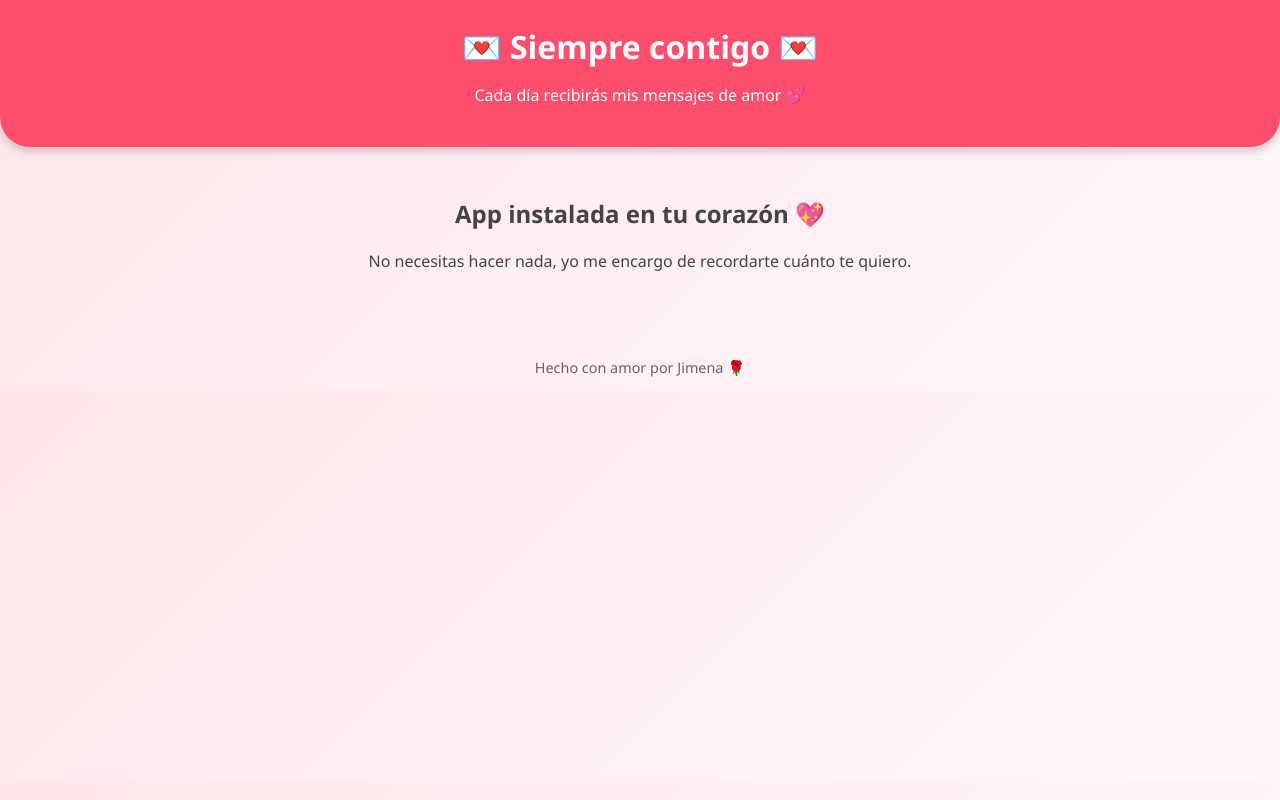
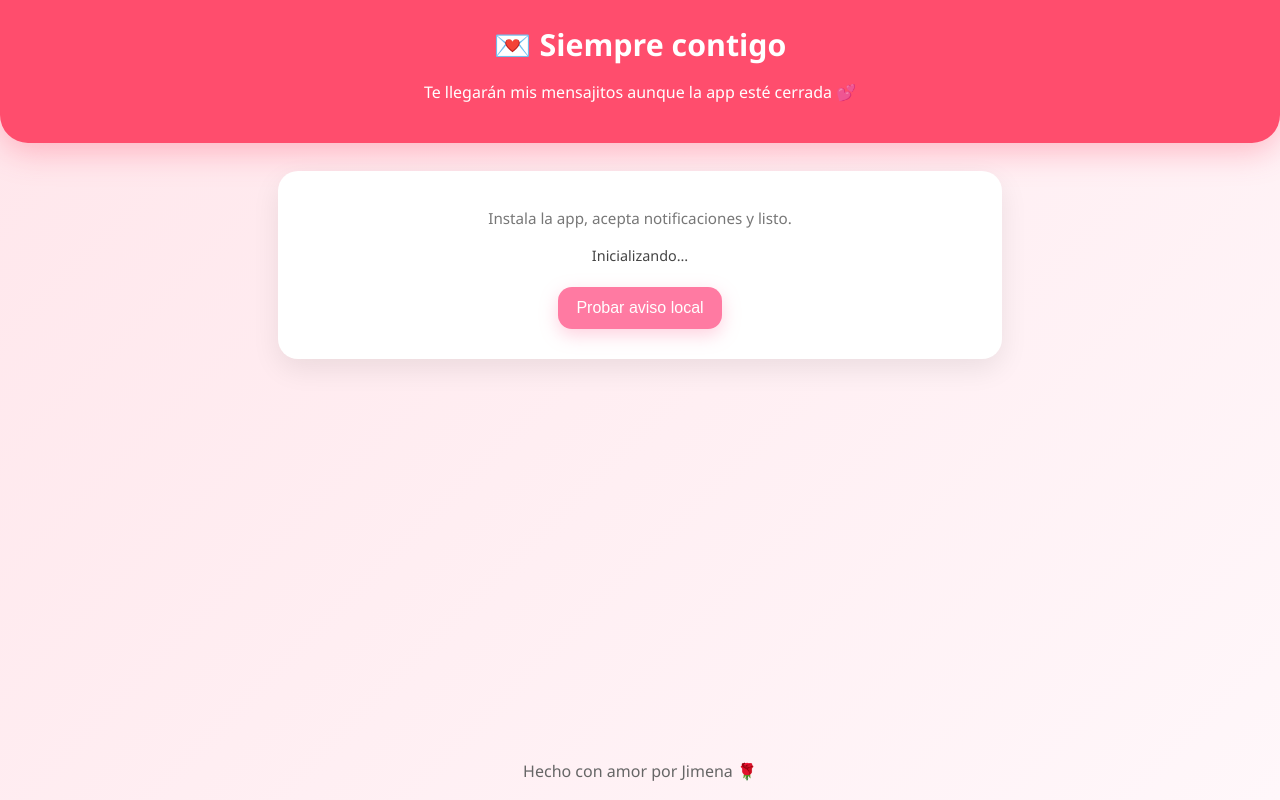
Before and after one commit to Jimena2002-flow/Alarma-, a plain HTML site: page index.html in a window 1280 px wide. Drawn offline with Linux system fonts and the light colour scheme.

Commit message:
edite y guarde

```diff
--- a/app.js
+++ b/app.js
@@ -5,6 +5,7 @@
   // https://firebase.google.com/docs/web/setup#available-libraries
 
   // Your web app's Firebase configuration
+  // For Firebase JS SDK v7.20.0 and later, measurementId is optional
   // For Firebase JS SDK v7.20.0 and later, measurementId is optional
   const firebaseConfig = {
     apiKey: "AIzaSyCD9cQ5DIy5GLAgpjSFy9ouNlDXRY97MWs",
@@ -58,7 +59,7 @@ async function initMessaging() {
   // Obtén token del dispositivo (usa VAPID PUBLIC KEY de Firebase)
   try {
     const token = await getToken(messaging, {
-      vapidKey: "TU_VAPID_KEY",
+      vapidKey: "3HUZU6huVKEom2W8A6PeBXC6PxnSfEYXYn4LGiggKWk",
       serviceWorkerRegistration: swReg
     });
 
--- a/index.html
+++ b/index.html
@@ -1,59 +1,64 @@
 <!DOCTYPE html>
 <html lang="es">
 <head>
-  <meta charset="UTF-8">
-  <meta name="viewport" content="width=device-width, initial-scale=1.0">
+  <meta charset="UTF-8" />
+  <meta name="viewport" content="width=device-width, initial-scale=1" />
   <title>Jota&Jota 💖</title>
-  <link rel="manifest" href="manifest.json">
+  <link rel="manifest" href="manifest.json" />
+  <meta name="theme-color" content="#ff4d6d" />
   <style>
-    body {
-      font-family: 'Segoe UI', sans-serif;
-      text-align: center;
-      background: linear-gradient(135deg, #ffe6eb, #fff7fa);
-      margin: 0;
-      padding: 0;
-      color: #444;
+    body{
+      font-family: 'Segoe UI', system-ui, Arial, sans-serif;
+      margin:0; padding:0; text-align:center; color:#444;
+      background:linear-gradient(135deg,#ffe6eb,#fff7fa);
+      display:flex; min-height:100vh; flex-direction:column;
     }
-
-    header {
-      background: #ff4d6d;
-      color: white;
-      padding: 25px;
-      border-radius: 0 0 30px 30px;
-      box-shadow: 0 4px 10px rgba(0,0,0,0.2);
+    header{
+      background:#ff4d6d; color:#fff; padding:24px 16px;
+      border-radius:0 0 28px 28px; box-shadow:0 8px 32px rgba(255,77,109,.35);
     }
-
-    h1 {
-      margin: 0;
-      font-size: 2rem;
+    h1{ margin:0 0 6px; font-size:1.9rem }
+    main{ flex:1; padding:28px 18px }
+    .card{
+      max-width:680px; margin:0 auto; background:#fff; border-radius:20px;
+      box-shadow:0 10px 28px rgba(0,0,0,.08); padding:22px;
     }
-
-    main {
-      padding: 30px;
+    .muted{ color:#777; font-size:.95rem }
+    .status{ margin-top:18px; word-break:break-all; font-size:.9rem }
+    .token{ padding:12px; background:#f9f0f3; border-radius:10px; font-family:monospace }
+    button{
+      background:#ff7aa2; color:#fff; border:0; padding:12px 18px; margin:8px;
+      border-radius:14px; font-size:1rem; cursor:pointer; transition:.2s;
+      box-shadow:0 6px 18px rgba(255,122,162,.35);
     }
-
-    footer {
-      margin-top: 40px;
-      font-size: 0.9rem;
-      color: #666;
-    }
+    button:hover{ background:#ff4d6d; transform:translateY(-1px) }
+    footer{ padding:18px; color:#666 }
   </style>
 </head>
 <body>
   <header>
-    <h1>💌 Siempre contigo 💌</h1>
-    <p>Cada día recibirás mis mensajes de amor 💕</p>
+    <h1>💌 Siempre contigo</h1>
+    <p>Te llegarán mis mensajitos aunque la app esté cerrada 💕</p>
   </header>
 
   <main>
-    <h2>App instalada en tu corazón 💖</h2>
-    <p>No necesitas hacer nada, yo me encargo de recordarte cuánto te quiero.</p>
+    <div class="card">
+      <p class="muted">Instala la app, acepta notificaciones y listo.</p>
+      <div class="status" id="status">Inicializando…</div>
+      <div class="status" id="tokenBox" style="display:none;">
+        <p class="muted">Token (solo para pruebas, mantenlo privado):</p>
+        <div class="token" id="tokenText"></div>
+        <button id="copyToken">Copiar token</button>
+      </div>
+      <div style="margin-top:14px">
+        <button id="testLocal">Probar aviso local</button>
+      </div>
+    </div>
   </main>
 
-  <footer>
-    <p>Hecho con amor por Jimena 🌹</p>
-  </footer>
+  <footer>Hecho con amor por Jimena 🌹</footer>
 
-  <script src="app.js"></script>
+  <!-- IMPORTANTE: type="module" para usar imports de Firebase -->
+  <script type="module" src="app.js"></script>
 </body>
 </html>
--- /dev/null
+++ b/service-worker.js
@@ -0,0 +1,2 @@
+self.addEventListener("install", () => self.skipWaiting());
+self.addEventListener("activate", () => self.clients.claim());
```
Also changed, not shown: firebase-messaging-sw.js (+36 -0 lines), 1 other file. Lines whose indentation alone changed are shown as unchanged.
